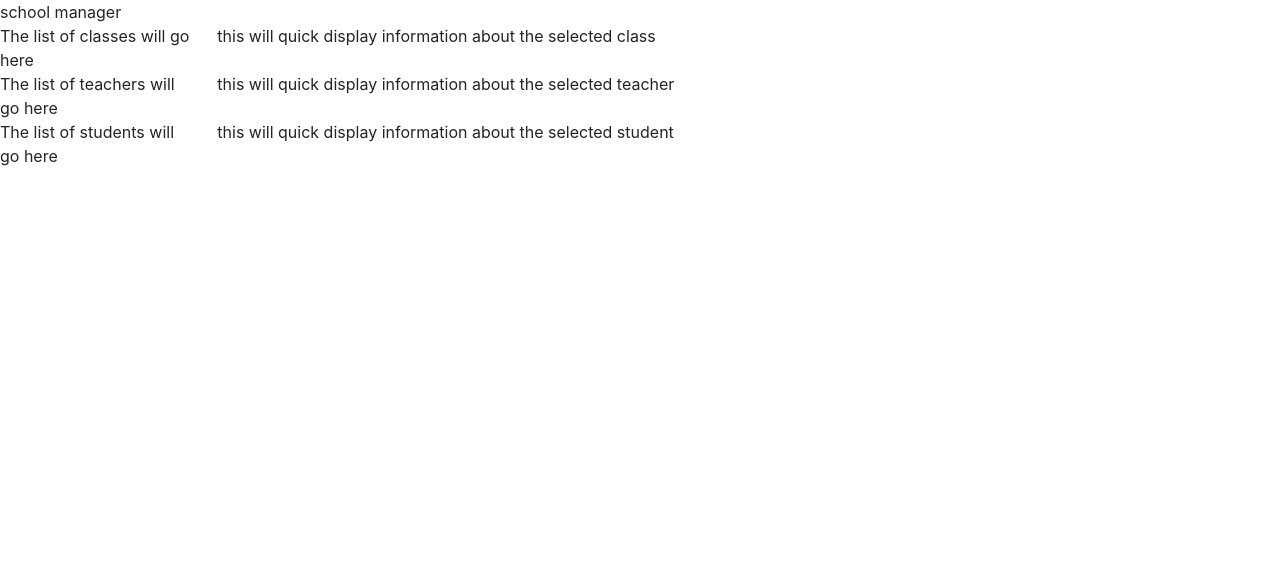
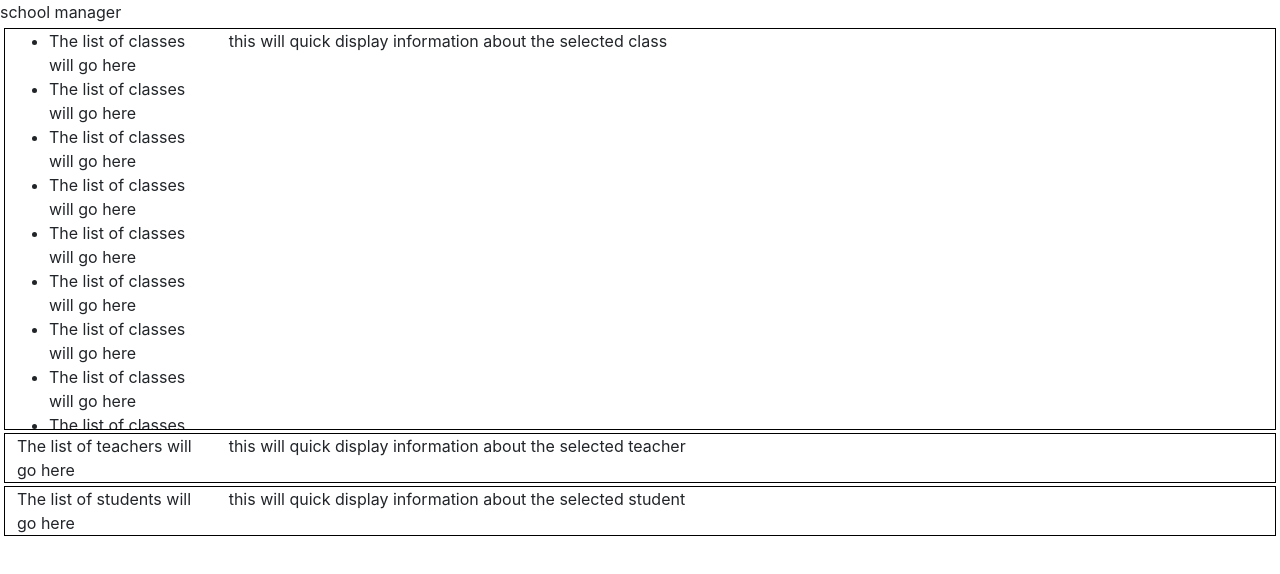
Before and after one commit to CodyGrogan/cramschoolmanager, a React (Create React App) app in the folder client/: page /school in a window 1280 px wide. Shown: the top 574 px of the page. Built offline with nearby package versions, Linux system fonts and the light colour scheme.

Commit message:
formatting for school page

```diff
--- a/client/src/App.css
+++ b/client/src/App.css
@@ -29,6 +29,18 @@
   color: #61dafb;
 }
 
+.school-section{
+  outline: solid black 1px;
+  margin: 5px;
+  max-height: 400px;
+}
+
+.list-box{
+  max-height: 400px;
+  overflow-y: scroll;
+
+}
+
 @keyframes App-logo-spin {
   from {
     transform: rotate(0deg);
--- a/client/src/components/SchoolManager.tsx
+++ b/client/src/components/SchoolManager.tsx
@@ -1,18 +1,29 @@
+import {useState, useEffect} from 'react';
+
 
 function SchoolManager(props: any){
+
+
+
     return(
         <div>
             school manager
-            <div className="row">
-                <div className="col-2">The list of classes will go here</div>
+            <div className="row school-section">
+                <div className="col-2 list-box"><ul><li>The list of classes will go here</li><li>The list of classes will go here</li><li>The list of classes will go here</li><li>The list of classes will go here</li>
+                <li>The list of classes will go here</li><li>The list of classes will go here</li>
+                <li>The list of classes will go here</li><li>The list of classes will go here</li>
+                <li>The list of classes will go here</li><li>The list of classes will go here</li>
+
+
+                </ul></div>
                 <div className="col-10">this will quick display information about the selected class</div>
             </div>
 
-            <div className="row">
+            <div className="row school-section">
                 <div className="col-2">The list of teachers will go here</div>
                 <div className="col-10">this will quick display information about the selected teacher</div>
             </div>
-            <div className="row">
+            <div className="row school-section">
                 <div className="col-2">The list of students will go here</div>
                 <div className="col-10">this will quick display information about the selected student</div>
             </div>
```
Also changed, not shown: client/src/components/Navbar.tsx (added, +9 -0 lines).
